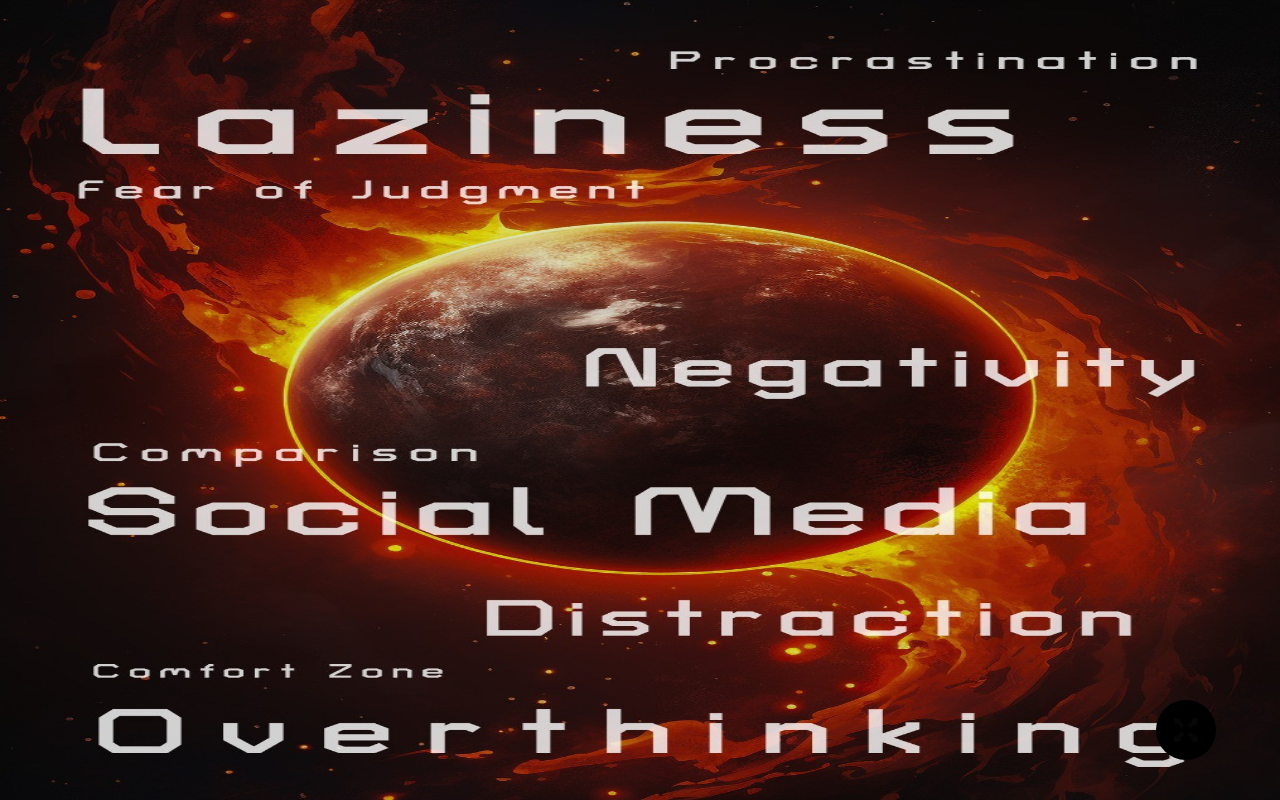
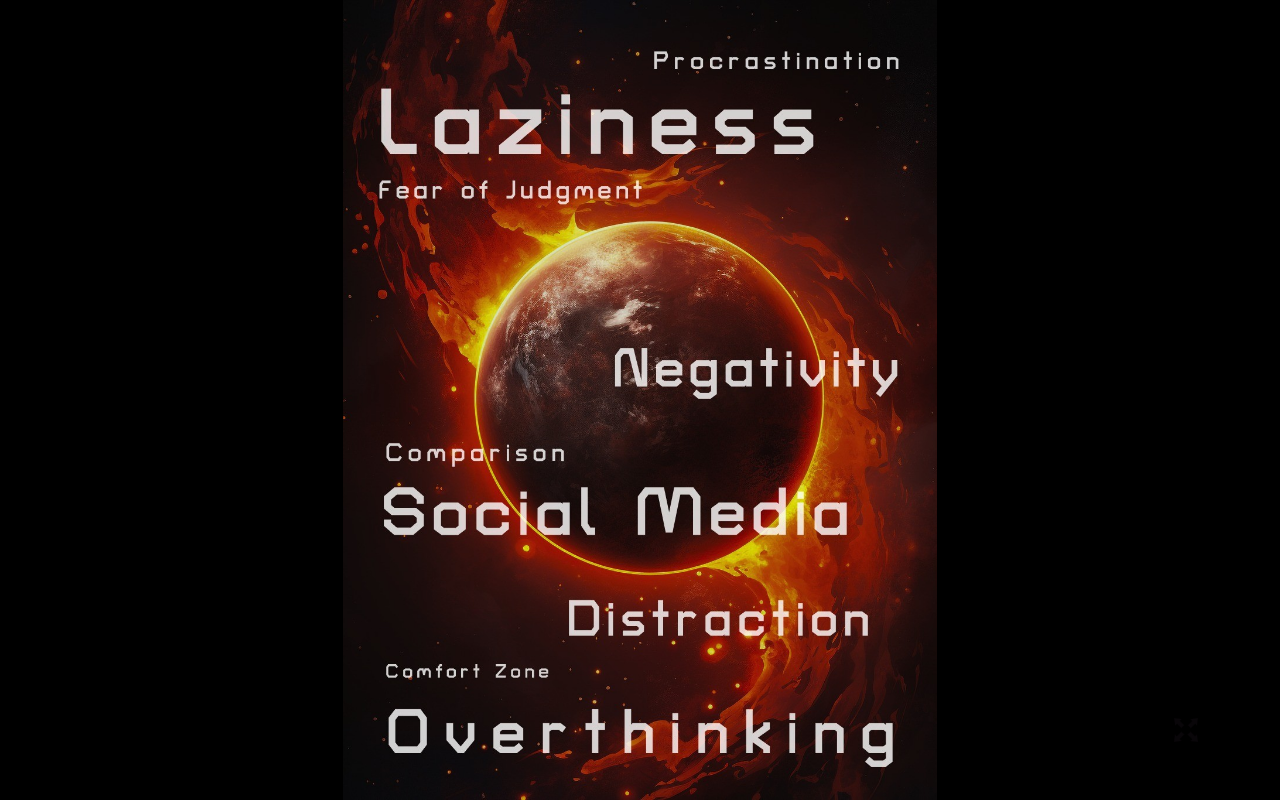
Before and after one commit to gautampatel30/scratch, a plain HTML site: page index.html in a window 1280 px wide. Drawn offline with Linux system fonts and the light colour scheme.

Commit message:
Update index.html

```diff
--- a/index.html
+++ b/index.html
@@ -111,7 +111,28 @@
 
     function drawScratchImage() {
       ctx.globalCompositeOperation = 'source-over';
-      ctx.drawImage(img, 0, 0, canvas.width, canvas.height);
+
+      const canvasAspect = canvas.width / canvas.height;
+      const imgAspect = img.width / img.height;
+
+      let drawWidth, drawHeight, offsetX, offsetY;
+
+      if (canvasAspect > imgAspect) {
+        // Canvas is wider
+        drawHeight = canvas.height;
+        drawWidth = img.width * (canvas.height / img.height);
+        offsetX = (canvas.width - drawWidth) / 2;
+        offsetY = 0;
+      } else {
+        // Canvas is taller
+        drawWidth = canvas.width;
+        drawHeight = img.height * (canvas.width / img.width);
+        offsetX = 0;
+        offsetY = (canvas.height - drawHeight) / 2;
+      }
+
+      ctx.clearRect(0, 0, canvas.width, canvas.height);
+      ctx.drawImage(img, offsetX, offsetY, drawWidth, drawHeight);
     }
 
     window.addEventListener('resize', resizeCanvas);
```
